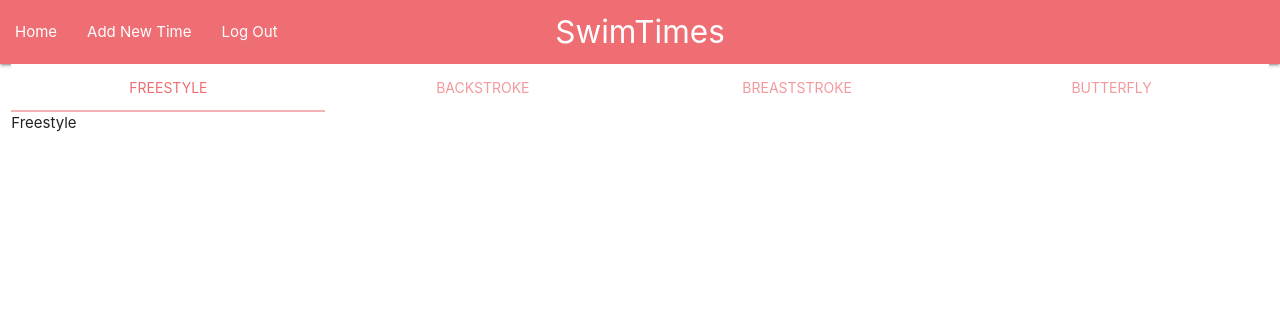
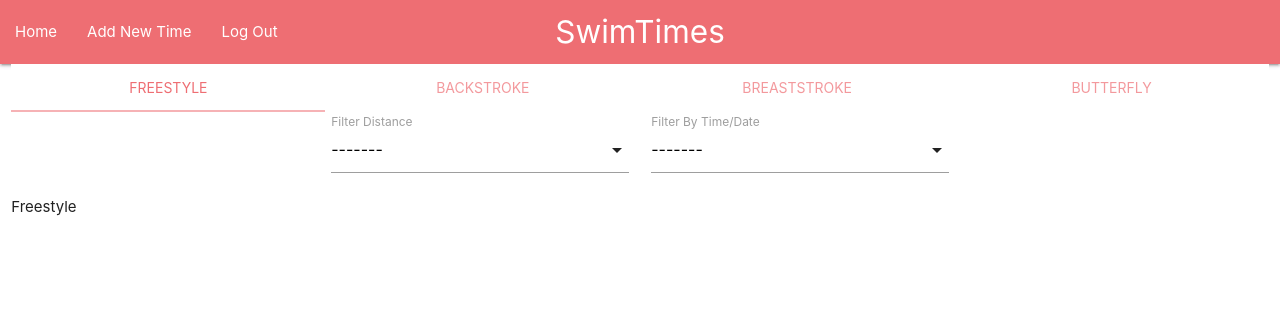
Before and after one commit to seanbrindley17/milestone-project-3-mk2, a Flask app: page /get_entries in a window 1280 px wide. Shown: the top 324 px of the page. Run offline with Flask 3, Linux system fonts and the light colour scheme; the visitor is signed in with stand-in values (Sample User, id 1); data that the repository does not hold is empty; some libraries are stand-ins or nearby versions.

Commit message:
Add HTML code for entry filter to entries.html

```diff
--- a/templates/entries.html
+++ b/templates/entries.html
@@ -13,6 +13,28 @@
         </div>
 
         <!-- I want to add a kind of sort or filter thing here to allow the user to sort entries by time ascending or date, and with the differet distances etc -->
+        <div id="entry-filter">
+            <div class="input-field col s3 offset-s3">
+                <select name="distance-filter" id="distance-filter" required>
+                    <option value="" disabled selected>-------</option>
+                    <option value="25m">25m</option>
+                    <option value="50m">50m</option>
+                    <option value="100m">100m</option>
+                    <option value="200m">200m</option>
+                </select>
+                <label for="distance-filter">Filter Distance</label>
+            </div>
+            <div class="input-field col s3">
+                <select name="date-time-filter" id="date-time-filter" required>
+                    <option value="" disabled selected>-------</option>
+                    <option value="time-fastest">Time (Fastest to Slowest)</option>
+                    <option value="time-slowest">Time (Slowest to Fastest)</option>
+                    <option value="date-latest">Date (Latest to Earliest)</option>
+                    <option value="date-earliest">Date (Earliest to Latest)</option>
+                </select>
+                <label for="date-time-filter">Filter By Time/Date</label>
+            </div>
+        </div>
 
         <!-- Freestyle entries tab -->
         <div id="freestyle-tab" class="col s12">
```
